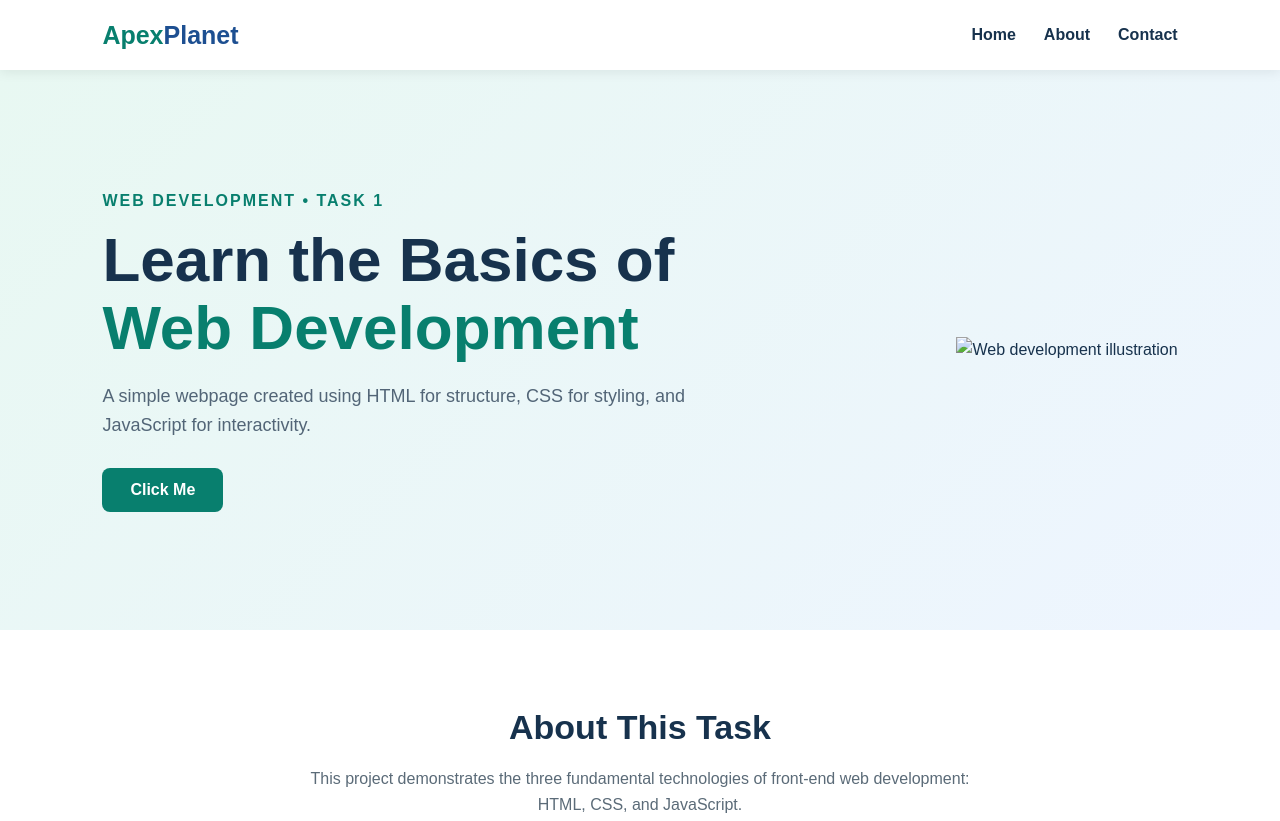
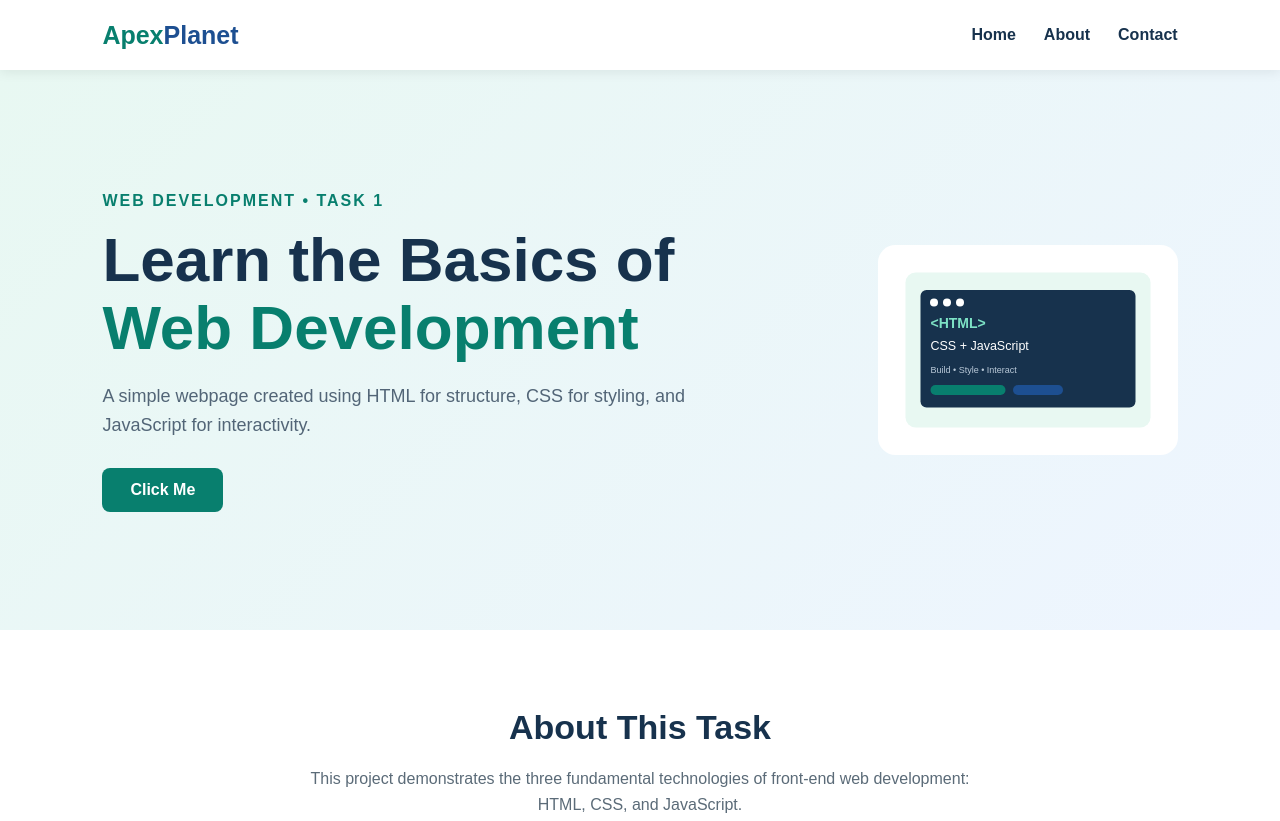
Before and after one commit to pranavshirude49-gif/ApexPlanet-Task-1, a plain HTML site: page index.html in a window 1280 px wide. Shown: the top 821 px of the page. Drawn offline with Linux system fonts and the light colour scheme.

Commit message:
Update index.html

```diff
--- a/index.html
+++ b/index.html
@@ -31,7 +31,7 @@
             </div>
 
             <div class="hero-image">
-                <img src="images/web-development.svg" alt="Web development illustration">
+               <img src="web-development.svg" alt="Web development illustration">
             </div>
         </section>
 
```
